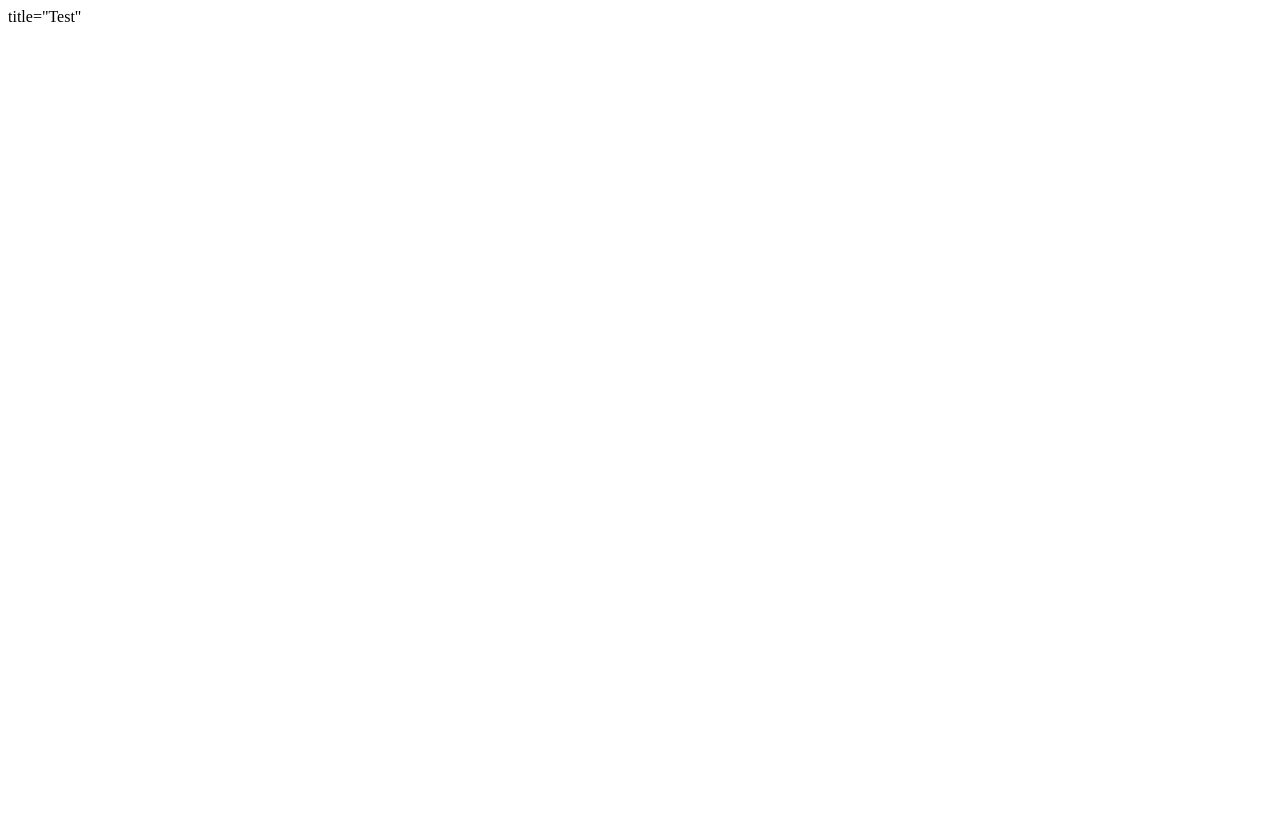
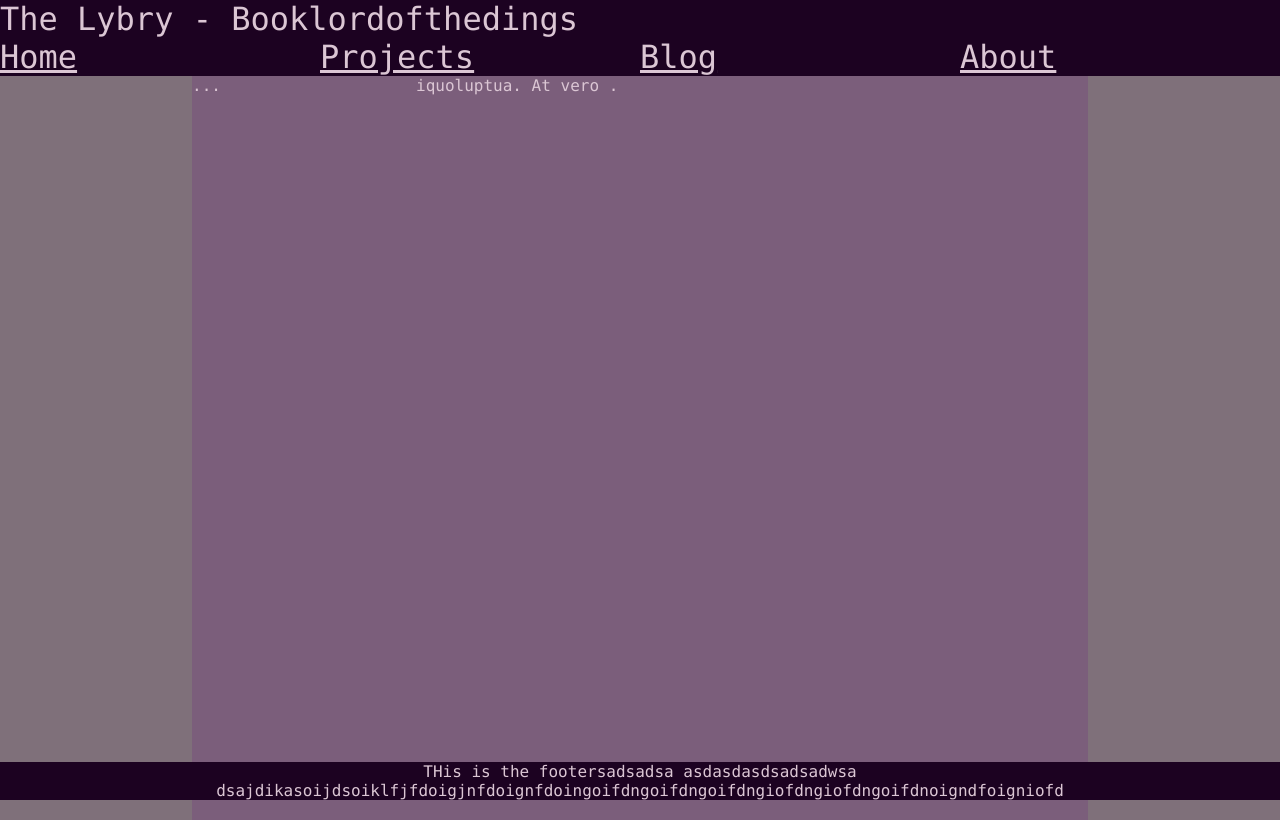
Before and after one commit to Booklordofthedings/Booklordofthedings.github.io, a plain HTML site: page index.html in a window 1280 px wide. Drawn offline with Linux system fonts and the light colour scheme.

Commit message:
test commit

```diff
--- a/index.html
+++ b/index.html
@@ -1,8 +1,37 @@
-<!DOCTYPE HTML>
+<!DOCTYPE html>
 <html>
-<head>
-title="Test"
-</head>
-<body>
-</body>
+    <head>
+        <meta name="viewport" content="width=device-width, initial-scale=1.0">
+
+
+        <title>The Lybry Webpage</title>
+        <link rel="stylesheet" type="text/css" href="main.css" media="screen" />
+        <link rel="shortcut icon" href="head.ico">
+    </head>
+    <body>
+        <div class="Header">
+            <div class="row">
+                <div class="col-12"> The Lybry - Booklordofthedings</div>
+            </div>
+            <div class="row">
+                <div class="col-3 header"><a>Home</a></div>
+                <div class="col-3 header"><a>Projects</a></div>
+                <div class="col-3 header"><a>Blog</a></div>
+                <div class="col-3 header"><a>About</a></div>
+            </div>
+        </div>
+
+        <div class="Main">
+
+            <div class="row">
+                <div class="col-3">...</div>
+                <div class="col-9">iquoluptua. At vero .</div>
+              </div>
+
+        </div>
+        <div class="Footer">
+            THis is the footersadsadsa asdasdasdsadsadwsa dsajdikasoijdsoiklfjfdoigjnfdoignfdoingoifdngoifdngoifdngiofdngiofdngoifdnoigndfoigniofd
+        </div>
+
+    </body>
 </html>
--- /dev/null
+++ b/main.css
@@ -0,0 +1,24 @@
+* { box-sizing: border-box; font-family:  Menlo, Monaco, Lucida Console, Liberation Mono, DejaVu Sans Mono, Bitstream Vera Sans Mono, Courier New, monospace, serif;}
+body { margin: 0%; color: #dbc6d4; background-color: #7b5e7b;}
+.Main { background-color: #7b5e7b; height: 93vh;}
+.Header { background-color: #1c0221; font-size: 2em;}
+.header:hover { background-color: black;}
+.header { text-decoration: underline;}
+.Footer { background-color: #1c0221; position: fixed; left: 0; bottom: 0; text-align: center; width: 100%;}
+.row::after { content: ""; clear: both; display: table;}
+[class*="col-"]{ width: 100%; padding: 0px; float: left; margin: 0px;}
+  @media only screen and (min-width: 768px) {
+    body { background-color: #7f707a;}
+   .Main { margin-left: 15%; margin-right: 15%;}
+    .col-1 {width: 8.33%;}
+    .col-2 {width: 16.66%;}
+    .col-3 {width: 25%;}
+    .col-4 {width: 33.33%;}
+    .col-5 {width: 41.66%;}
+    .col-6 {width: 50%;}
+    .col-7 {width: 58.33%;}
+    .col-8 {width: 66.66%;}
+    .col-9 {width: 75%;}
+    .col-10 {width: 83.33%;}
+    .col-11 {width: 91.66%;}
+    .col-12 {width: 100%;} }
```
Also changed, not shown: Root/index.html (added), Root/pages/about.html (added), Root/website.ico (added), head.ico (added), 1 other file.
